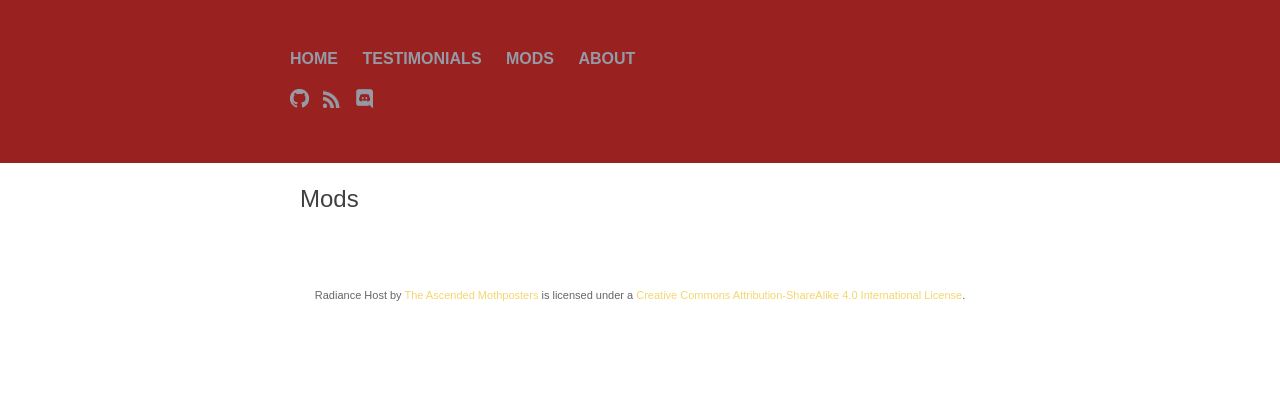
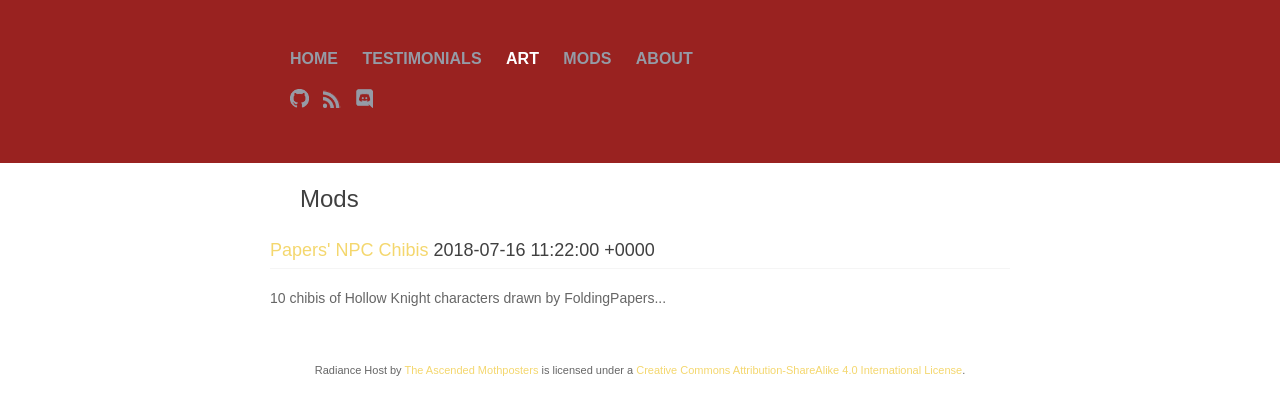
Before and after one commit to natis1/radiance.host, a Jekyll site: the page built from art.html, in a window 1280 px wide. Shown: the top 415 px of the page. Built offline with Jekyll 4.4.1, drawn with Linux system fonts in a browser that asks for light colours.

Commit message:
Add art to website!

```diff
--- a/_includes/header.html
+++ b/_includes/header.html
@@ -21,6 +21,17 @@
 			{% else %}
 				<li>
 					<a href="/testimonials.html">testimonials</a>
+				</li>
+			{% endif %}
+			{% if page.path == "art.html" %}
+			<span class="title">
+				<li>
+					<a href="/art.html">art</a>
+				</li>
+			</span>
+			{% else %}
+				<li>
+					<a href="/art.html">art</a>
 				</li>
 			{% endif %}
 			{% if page.path == "mods.html" %}
--- /dev/null
+++ b/_posts/2018-08-02-Papers-Chibis.markdown
@@ -0,0 +1,28 @@
+---
+layout: post
+title:  "Papers' NPC Chibis"
+date:   2018-07-16 11:22:00
+categories: art
+excerpt: 10 chibis of Hollow Knight characters drawn by FoldingPapers...
+---
+Without further ado, here is all 10 images:
+
+![The Pale King](https://radiance.host/papers/ch1_1.png)
+
+![Zote](https://radiance.host/papers/ch1_2.png)
+
+![Elderbug](https://radiance.host/papers/ch1_3.png)
+
+![The White Lady](https://radiance.host/papers/ch1_4.png)
+
+![Brumm](https://radiance.host/papers/ch1_5.png)
+
+![Godseeker](https://radiance.host/papers/ch1_6.png)
+
+![The Knight](https://radiance.host/papers/ch1_7.png)
+
+![Herrah the Beast](https://radiance.host/papers/ch1_8.png)
+
+![Lurien the Watcher](https://radiance.host/papers/ch1_9.png)
+
+![Monomon the Teacher](https://radiance.host/papers/ch1_10.png)
--- a/art.html
+++ b/art.html
@@ -10,7 +10,7 @@ layout: default
 <h3><a href="{{ site.baseurl}}{{ post.url }}">{{ post.title }}</a> {{ post.date }}</h3>
 <hr id="line">
    <div class="content">
-      {{ post.content }}
+      {{ post.excerpt }}
    </div>
 </li>
   {% endif %}
```
